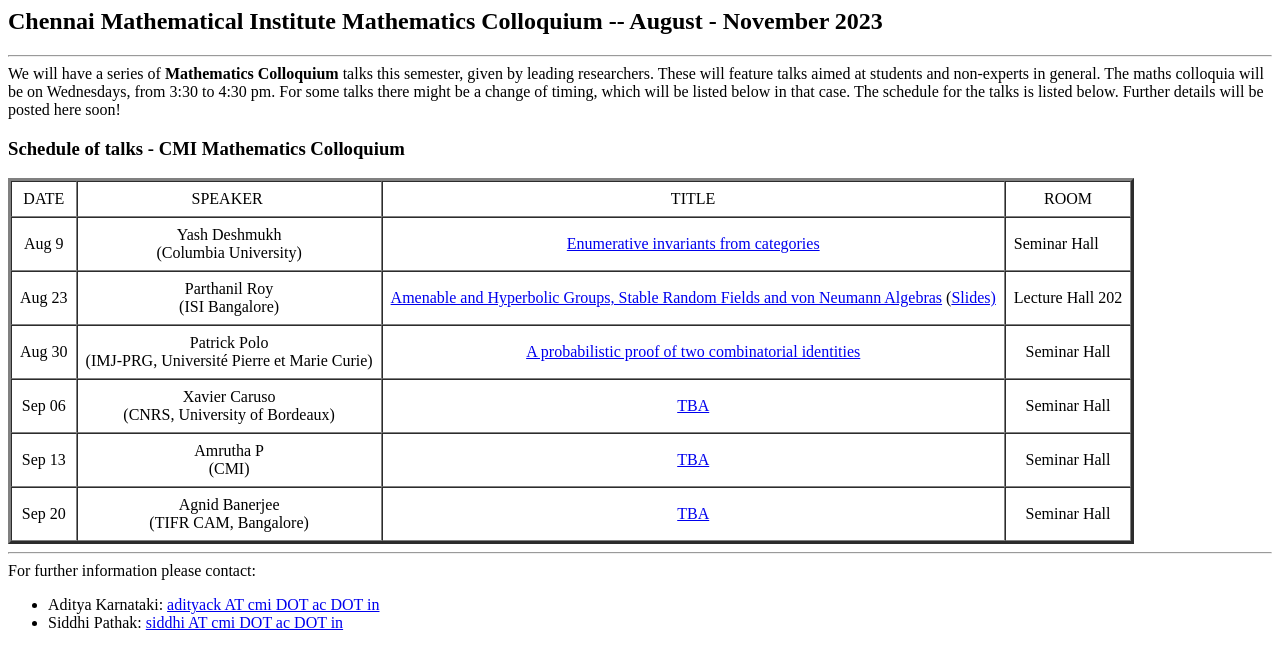
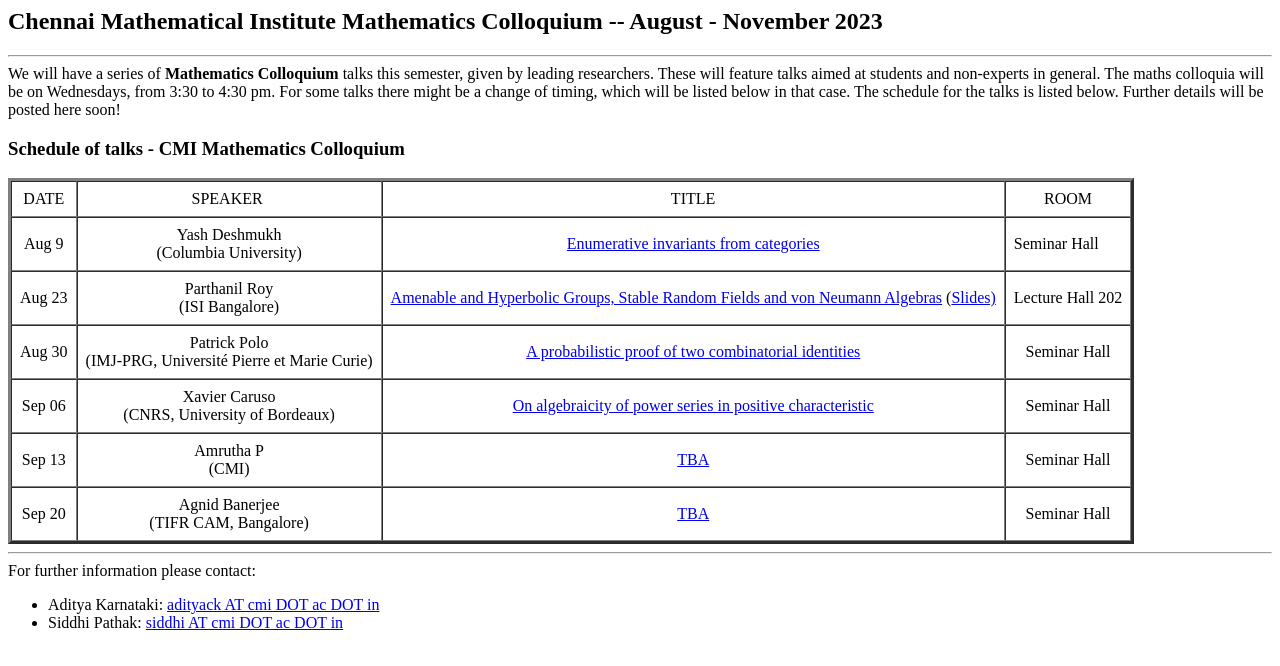
Before and after one commit to adityakarnataki/adityakarnataki.github.io, a plain HTML site: page CMI-Math-Coll.html in a window 1280 px wide. Drawn offline with Linux system fonts and the light colour scheme.

Commit message:
Update CMI-Math-Coll.html

```diff
--- a/CMI-Math-Coll.html
+++ b/CMI-Math-Coll.html
@@ -111,7 +111,7 @@ Xavier Caruso
 <br>
 (CNRS, University of Bordeaux)
 <td ALIGN=CENTER>
-<a href="Fall2023/Caruso-Coll.pdf">TBA
+<a href="Fall2023/Caruso-Coll.pdf">On algebraicity of power series in positive characteristic
 </a>
 </td>
 <td ALIGN=CENTER>
```
